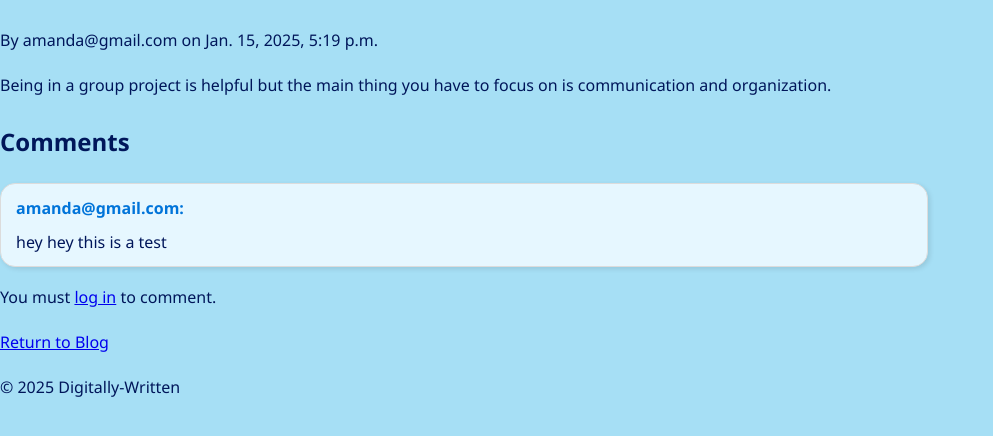
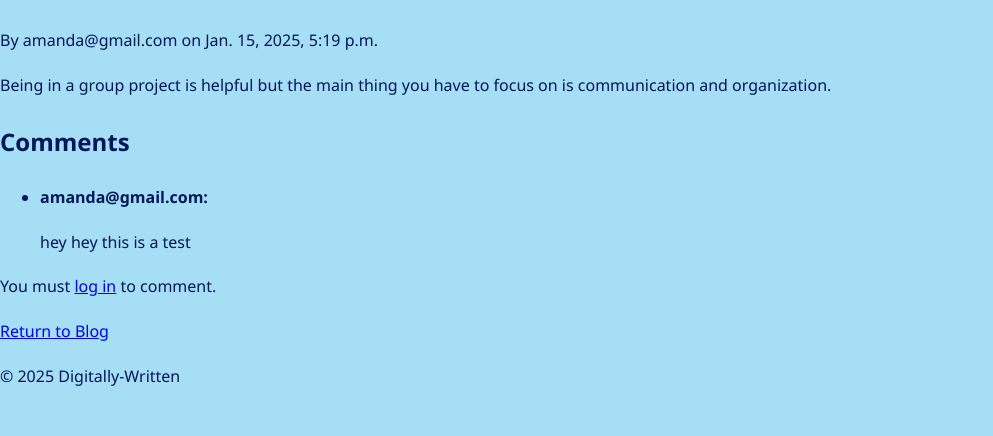
Before and after one commit to QuanBuford/Digitally-Written.com, a Django app: page /post/3/ in a window 1280 px wide. Shown: the part 314-750 px from the top of the page, without its empty margins (0-993 px from the left). Run offline with Django 5.2, Linux system fonts and the light colour scheme; data comes from the database, SQL or seed files in the repository.

Commit message:
pushing /no changes everything works on this push

```diff
--- a/app/static/styles.css
+++ b/app/static/styles.css
@@ -1,4 +1,3 @@
-/* General Layout */
 body {
     font-family: 'Segoe UI', Tahoma, Geneva, Verdana, sans-serif;
     background-color: #A6DFF5;
@@ -7,7 +6,6 @@ body {
     padding: 0;
     line-height: 1.8;
 }
-
 header {
     background-color: #00165A;
     color: #FFFFFF;
@@ -15,7 +13,6 @@ header {
     text-align: center;
     box-shadow: 0 6px 12px rgba(0, 0, 0, 0.3);
 }
-
 header h1 {
     font-size: 3.5rem;
     font-weight: 700;
@@ -23,7 +20,6 @@ header h1 {
     text-transform: uppercase;
     text-shadow: 2px 2px 8px rgba(0, 0, 0, 0.5);
 }
-
 /* Welcome Section */
 .welcome-section {
     background: linear-gradient(45deg, #A6DFF5, #6CC4D2);
@@ -33,44 +29,39 @@ header h1 {
     border-radius: 12px;
     box-shadow: 0 6px 12px rgba(0, 0, 0, 0.2);
 }
-
 .heading-animation {
     font-size: 3rem;
     font-weight: bold;
     animation: fadeIn 2s ease-in-out;
 }
-
 .sub-heading {
     font-size: 1.5rem;
     margin-top: 1rem;
     font-weight: 300;
 }
-
 /* CTA Section */
 .cta-section {
     text-align: center;
     margin-top: 4rem;
     padding: 2rem;
-    background-color: #ffffff;
+    background-color: #FFFFFF;
     box-shadow: 0 6px 12px rgba(0, 0, 0, 0.1);
     border-radius: 12px;
     max-width: 600px;
     margin-left: auto;
     margin-right: auto;
 }
-
 .cta-section h3 {
     font-size: 2.5rem;
     color: #00165A;
     font-weight: 600;
     text-transform: uppercase;
 }
-
 .cta-btn {
     display: inline-block;
     margin-top: 2rem;
     background-color: #00165A;
-    color: #ffffff;
+    color: #FFFFFF;
     padding: 1rem 3rem;
     font-size: 1.2rem;
     border-radius: 30px;
@@ -80,24 +71,21 @@ header h1 {
     box-shadow: 0 4px 10px rgba(0, 0, 0, 0.1);
     transition: background-color 0.3s ease, transform 0.3s ease;
 }
-
 .cta-btn:hover {
     background-color: #A6DFF5;
     color: #00165A;
     transform: translateY(-4px);
     box-shadow: 0 6px 15px rgba(0, 0, 0, 0.2);
 }
-
 /* About Section */
 .about-section {
     text-align: center;
     padding: 3rem;
-    background-color: #ffffff;
+    background-color: #FFFFFF;
     border-radius: 12px;
     box-shadow: 0 6px 12px rgba(0, 0, 0, 0.1);
     margin-top: 4rem;
 }
-
 .about-section p {
     font-size: 1.2rem;
     color: #00165A;
@@ -105,7 +93,6 @@ header h1 {
     margin-left: auto;
     margin-right: auto;
 }
-
 /* Animations */
 @keyframes fadeIn {
     0% {
@@ -117,12 +104,10 @@ header h1 {
         transform: translateY(0);
     }
 }
-
 /* Apply fadeIn animation to an element */
 .fade-in {
     animation: fadeIn 1s ease-out; /* Apply fadeIn animation for 1 second */
 }
-
 /* Button Styles */
 .btn {
     display: inline-block;
@@ -136,45 +121,6 @@ header h1 {
     text-align: center;
     transition: background-color 0.3s ease;
 }
-
 .btn:hover {
     background-color: #603913;
 }
-<<<<<<< HEAD
-=======
-}
-.comments-section {
-    margin-top: 20px;
-}
-
-.comments-list {
-    list-style-type: none;
-    padding: 0;
-}
-
-.comment-bubble {
-    background-color: #f0f8ff; /* Light blue background */
-    border: 1px solid #dcdcdc; /* Subtle border for definition */
-    border-radius: 15px; /* Rounded edges for bubble effect */
-    padding: 10px 15px;
-    margin-bottom: 10px;
-    max-width: 70%; /* Adjust width */
-    word-wrap: break-word; /* Ensure long text wraps within the bubble */
-    box-shadow: 2px 2px 5px rgba(0, 0, 0, 0.1); /* Subtle shadow for depth */
-}
-
-.comment-bubble strong {
-    color: #0074d9; /* Email text color */
-    font-weight: bold;
-    display: block; /* Ensure the email is on a new line */
-    margin-bottom: 5px;
-}
-
-.comment-bubble p {
-    margin: 0; /* Remove default paragraph margin */
-}
-
-.comment-bubble:nth-child(odd) {
-    background-color: #e6f7ff; /* Alternate background color for odd comments */
-}
->>>>>>> 112d074abb3ba042a2a96c0b560b6732b36d425e
--- a/app/templates/user_management.html
+++ b/app/templates/user_management.html
@@ -1,4 +1,4 @@
-{%extends 'base.html'%}
+{% comment %} {%extends 'base.html'%}
 <h1>User Management</h1>
 <table>
     <thead>
@@ -19,4 +19,4 @@
             </tr>
         {% endfor %}
     </tbody>
-</table>
+</table> {% endcomment %}
--- a/app/views.py
+++ b/app/views.py
@@ -5,7 +5,7 @@ from django.contrib.auth.models import User
 from .models import Post, Comment
 from .forms import PostForm, CommentForm
 from django.contrib.auth.decorators import login_required
-from django.contrib.auth.decorators import user_passes_test
+#from django.contrib.auth.decorators import user_passes_test
 
 
 # Home page view
@@ -116,6 +116,10 @@ def edit_post(request, pk):
         form = PostForm(instance=post)
     return render(request, 'post_form.html', {'form': form})
 
+
+
+
+
 @login_required
 def delete_post_confirmation(request, pk):
     post = get_object_or_404(Post, pk=pk)
@@ -130,42 +134,42 @@ def delete_post_confirmation(request, pk):
 
 
 #FOR USER MANAGEMENT
-def is_superuser(user):
-    return user.is_superuser
+# def is_superuser(user):
+#     return user.is_superuser
 
-@user_passes_test(is_superuser)
-def user_management(request):
-    print("User management view accessed") #Devbug
-    users = User.objects.all()
-    return render(request, 'user_management.html', {'users': users})
+# @user_passes_test(is_superuser)
+# def user_management(request):
+#     print("User management view accessed") #Devbug
+#     users = User.objects.all()
+#     return render(request, 'user_management.html', {'users': users})
 
 
-@user_passes_test(is_superuser)
-def create_user(request):
-    if request.method == 'POST':
-        username = request.POST.get('username')
-        password = request.POST.get('password')
-        confirm_password = request.POST.get('confirm_password')
+# @user_passes_test(is_superuser)
+# def create_user(request):
+#     if request.method == 'POST':
+#         username = request.POST.get('username')
+#         password = request.POST.get('password')
+#         confirm_password = request.POST.get('confirm_password')
 
-        if password != confirm_password:
-            messages.error(request, "Passwords do not match.")
-            return render(request, 'create_user.html')
+#         if password != confirm_password:
+#             messages.error(request, "Passwords do not match.")
+#             return render(request, 'create_user.html')
 
-        if User.objects.filter(username=username).exists():
-            messages.error(request, "Username already exists.")
-            return render(request, 'create_user.html')
+#         if User.objects.filter(username=username).exists():
+#             messages.error(request, "Username already exists.")
+#             return render(request, 'create_user.html')
 
-        user = User.objects.create_user(username=username, password=password)
-        messages.success(request, "Account created successfully!")
-        return redirect('user_management')
+#         user = User.objects.create_user(username=username, password=password)
+#         messages.success(request, "Account created successfully!")
+#         return redirect('user_management')
 
 
-@user_passes_test(is_superuser)
-def delete_user(request, user_id):
-    user = get_object_or_404(User, id=user_id)  # Ensure user exists
-    user.delete()  # Delete the user
-    messages.success(request, f'User {user.username} has been deleted.')
-    return redirect('user_management')
+# @user_passes_test(is_superuser)
+# def delete_user(request, user_id):
+#     user = get_object_or_404(User, id=user_id)
+#     user.delete()  # Delete the user
+#     messages.success(request, f'User {user.username} has been deleted.')
+#     return redirect('user_management')
 
 
 def login_signup_prompt(request):
--- a/config/urls.py
+++ b/config/urls.py
@@ -35,9 +35,9 @@ urlpatterns = [
 
     # for trey to be able to only delete posts
     path('post/<int:pk>/delete/', views.delete_post_confirmation, name='delete_post'),
-    path('user-management/', views.user_management, name='user_management'),
-    path('user/create/', views.create_user, name='create_user'),
-    path('user/delete/<int:user_id>/', views.delete_user, name='delete_user'),
+    # path('user-management/', views.user_management, name='user_management'),
+    # path('user/create/', views.create_user, name='create_user'),
+    # path('user/delete/<int:user_id>/', views.delete_user, name='delete_user'),
 
 
     path('post/delete/confirmation/<int:post_id>/', views.delete_post_confirmation, name='delete_post_confirmation'),  # This was commented out
```
Also changed, not shown: db.sqlite3.
